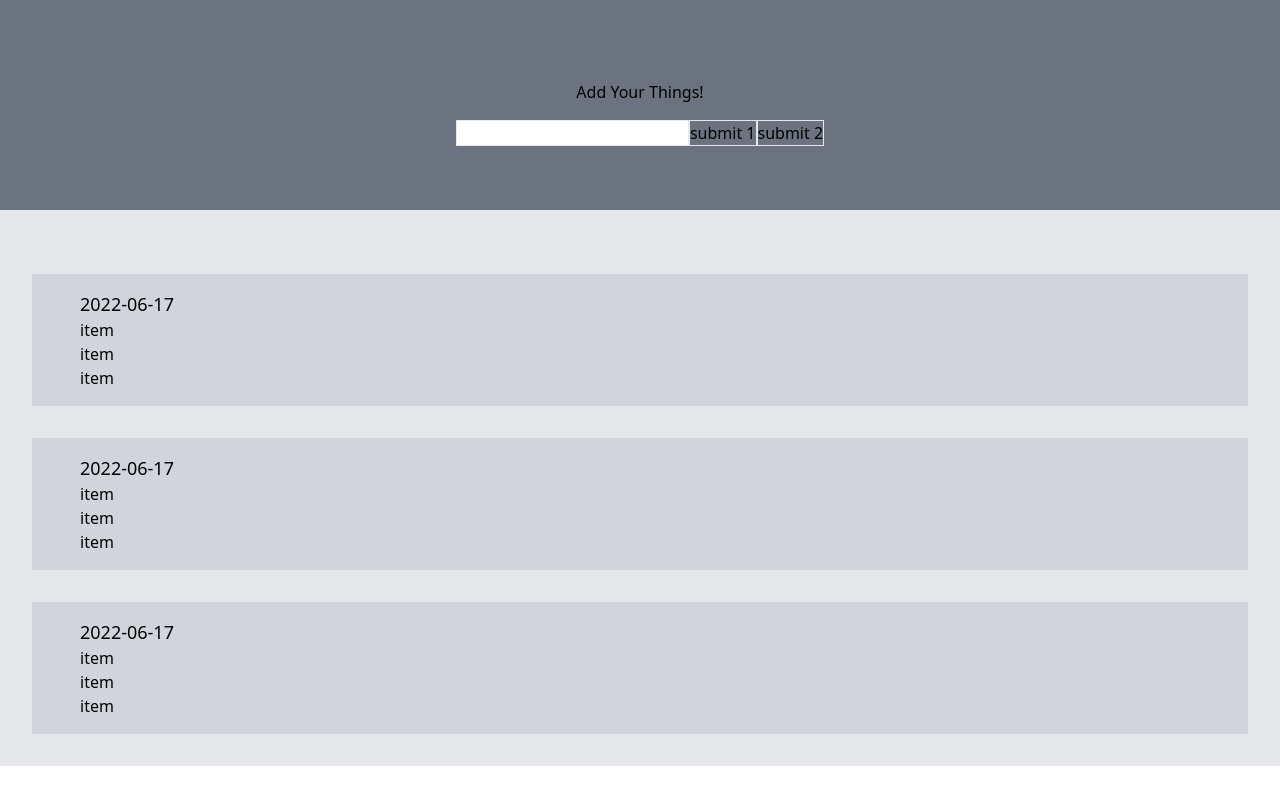
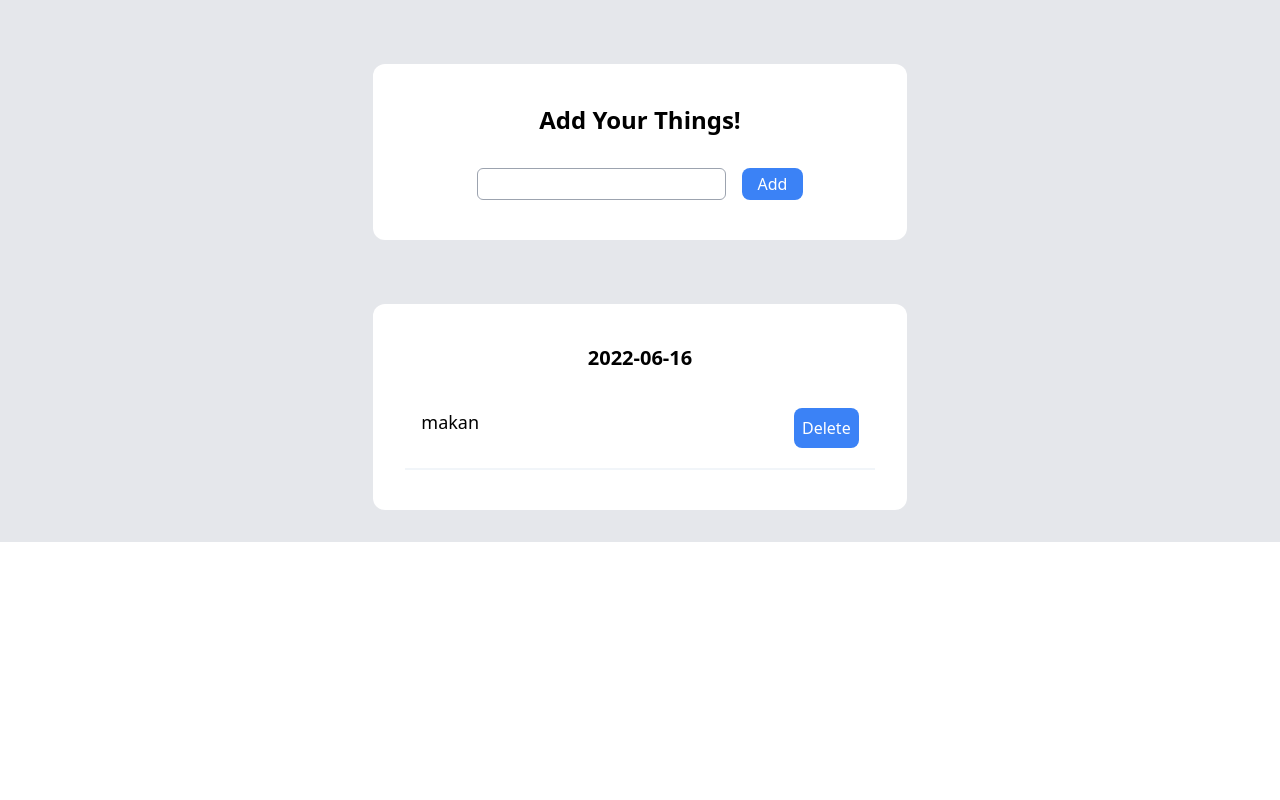
Before and after one commit to ranjabi/to-do-list, a React (Create React App) app: page / in a window 1280 px wide. Built offline with nearby package versions, Linux system fonts and the light colour scheme.

Commit message:
adding add functionality

```diff
--- a/src/App.js
+++ b/src/App.js
@@ -1,10 +1,10 @@
-import AddToDo from './components/NewToDo';
+import NewToDo from './components/NewToDo';
 import ToDoList from './components/ToDoList';
 
 function App() {
   return (
-    <div className="">
-      <AddToDo />
+    <div className="bg-gray-200">
+      <NewToDo />
       <ToDoList />
     </div>
   );
--- a/src/components/NewToDo.jsx
+++ b/src/components/NewToDo.jsx
@@ -1,24 +1,48 @@
 import React from 'react';
-import { useSelector, useDispatch } from 'react-redux'
-import { addToDo, deleteToDo } from '../features/toDoSlice'
+import { useState } from 'react';
+import { useDispatch } from 'react-redux';
+import { addToDo } from '../features/toDoSlice';
 
 const NewToDo = () => {
-  const todos =  useSelector((state) => state.todos)
-  const dispatch = useDispatch()
+  const dispatch = useDispatch();
+
+  const [input, setInput] = useState('');
+
+  const inputHandler = (event) => {
+    setInput(event.target.value);
+    console.log(input);
+  };
+
+  const dateNow = new Date().toISOString().slice(0, 10);
+
+  const addNewToDo = (event) => {
+    event.preventDefault();
+    dispatch(addToDo({ date: dateNow, items: input }));
+  };
 
   return (
-    <div className="p-16 bg-gray-500">
-      <div className="container flex flex-col justify-center mx-auto">
-        <h1 className='mx-auto p-4'>Add Your Things!</h1>
-        <form className='flex justify-center' action="">
-          <input className="border" type="text" name="" id="" />
-          <button className="border" type="submit" onClick={() => dispatch(addToDo({nama: "kevin"}))}>
-            submit 1
-          </button>
-          <button className="border" type="submit" onClick={() => dispatch(deleteToDo())}>
-            submit 2
-          </button>
-        </form>
+    <div className="pt-16">
+      <div className="container mx-auto">
+        <div className="w-8/12 lg:w-5/12 rounded-xl pt-6 pb-10 flex flex-col justify-center mx-auto bg-white">
+          <h1 className="mx-auto p-4 text-2xl mb-4 font-semibold">
+            Add Your Things!
+          </h1>
+          <form className="flex justify-center" onSubmit={addNewToDo}>
+            <input
+              className="mr-4 px-2 border border-gray-400 rounded-md"
+              type="text"
+              name=""
+              id=""
+              onChange={inputHandler}
+            />
+            <button
+              className="bg-blue-500 px-4 py-1 rounded-lg text-white"
+              type="submit"
+            >
+              Add
+            </button>
+          </form>
+        </div>
       </div>
     </div>
   );
--- /dev/null
+++ b/src/components/ToDoContainer.jsx
@@ -0,0 +1,17 @@
+import React from 'react';
+import ToDoItem from './ToDoItem';
+
+const date = new Date().toISOString().slice(0, 10);
+
+const ToDoContainer = ({ date, items }) => {
+  return (
+      <li className="bg-white w-8/12 lg:w-5/12 mx-auto rounded-xl">
+        <div className="mt-12 mx-8 py-10">
+          <h1 className="text-xl font-bold text-center pb-4">{date}</h1>
+          {items.map(e => <ToDoItem key={e} item={e} />)}
+        </div>
+      </li>
+  );
+};
+
+export default ToDoContainer;
--- a/src/components/ToDoItem.jsx
+++ b/src/components/ToDoItem.jsx
@@ -1,17 +1,24 @@
 import React from 'react';
+import { useDispatch } from 'react-redux';
+import { deleteToDo } from '../features/toDoSlice';
 
-const date = new Date().toISOString().slice(0, 10);
-
-const ToDoItem = () => {
+const ToDoItem = ({ item }) => {
+  const dispatch = useDispatch();
+  console.log('todoitem', item)
   return (
-    <li className="bg-gray-300">
-      <div className="mt-8 mx-8 p-4 rounded-lg">
-        <h1 className="text-lg">{date}</h1>
-        <p>item</p>
-        <p>item</p>
-        <p>item</p>
-      </div>
-    </li>
+    <>
+    <div className="flex justify-between my-5 px-4">
+      <p className='text-lg'>{item}</p>
+      <button
+        className="bg-blue-500 text-white px-2 py-2 rounded-lg"
+        type="submit"
+        onClick={() => dispatch(deleteToDo())}
+      >
+        Delete
+      </button>
+    </div>
+    <div className='border border-slate-100 w-12/12 mx-auto'></div>
+    </>
   );
 };
 
--- a/src/components/ToDoList.jsx
+++ b/src/components/ToDoList.jsx
@@ -1,13 +1,17 @@
 import React from 'react';
-import ToDoItem from './ToDoItem';
+import ToDoContainer from './ToDoContainer';
+
+import { useSelector, useDispatch } from 'react-redux';
 
 const ToDoList = () => {
+  const todos = useSelector((state) => state.todo);
+
   return (
-    <div className='flex justify-center bg-gray-200'>
-      <ul className='container p-8'>
-        <ToDoItem />
-        <ToDoItem />
-        <ToDoItem />
+    <div className="">
+      <ul className="container mx-auto pt-4 pb-8">
+        {todos.map((todo) => (
+          <ToDoContainer key={todo.date} date={todo.date} items={todo.items} />
+        ))}
       </ul>
     </div>
   );
--- a/src/features/toDoSlice.js
+++ b/src/features/toDoSlice.js
@@ -1,16 +1,71 @@
 import { createSlice } from '@reduxjs/toolkit'
 
-const initialState = {
-  todos: "test",
+let initialState = [{date: '2022-06-16', items: ['makan']}]
+
+try {
+  let state = JSON.parse(localStorage.getItem('todo'))
+  if (state) {
+    initialState = state
+    console.log('localstorage');
+
+  }
+} catch (e) {
+  console.log(e)
 }
+
+const isExist = (date, todo) => {
+  if (todo.some(e => e.date === date)) {
+    return true
+  }
+  return false
+}
+
+// [
+//   {
+//     date:
+//     items: [
+//       1,
+//       2,
+//       3,
+//     ]
+//   },
+//   {
+//     date:
+//     items: [
+//       1,
+//       2,
+//       3,
+//     ]
+//   },
+// ]
 
 export const toDoSlice = createSlice({
   name: 'todo',
   initialState,
   reducers: {
     addToDo: (state, action) => {
-      // state.concat("a");
-      console.log(`addToDo ${action.payload.nama}`);
+      let newDate = action.payload.date
+      let newItem = action.payload.items
+      let newToDo = {
+        date: newDate,
+        items: [newItem]
+      }
+
+      if (isExist(newDate, state)) {
+        for (let item of state) {
+          if (item.date === newDate) {
+            item.items.push(newItem)
+            window.localStorage.setItem('todo', JSON.stringify(state))
+            return state
+          }
+        }
+      }
+      else {
+        window.localStorage.setItem('todo', JSON.stringify(state))
+        return state.concat(newToDo)
+      }
+
+
     },
     deleteToDo: (state) => {
       // do something
```
